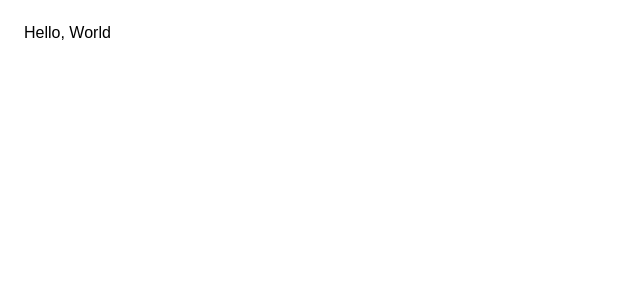
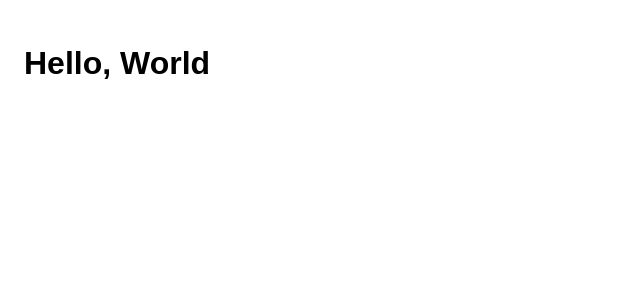
Before and after one commit to JBogart91/cheesesteak, a Nuxt app: page / in a window 1280 px wide. Shown: the top 300 px of the page, without its empty margins (0-640 px from the left). Built offline with nearby package versions, Linux system fonts and the light colour scheme.

Commit message:
Tidy up styling

```diff
--- a/src/assets/styles/main.scss
+++ b/src/assets/styles/main.scss
@@ -1,5 +1,4 @@
 $futura: 'Futura', sans-serif;
-
 
 body {
   font-family: $futura;
--- a/src/layouts/default.vue
+++ b/src/layouts/default.vue
@@ -1,5 +1,5 @@
 <template>
-  <div class="page-wrap">
+  <div>
     <main>
       <nuxt></nuxt>
     </main>
@@ -11,12 +11,9 @@
 </script>
 
 <style lang="scss" scoped>
-  .page-wrap {
+  main {
     background-color: white;
     overflow-y: auto;
-  }
-
-  main {
     padding: 16px;
   }
 </style>
--- a/src/pages/index.vue
+++ b/src/pages/index.vue
@@ -1,5 +1,7 @@
 <template>
-<div>Hello, World</div>
+  <div>
+    <h1>Hello, World</h1>
+  </div>
 </template>
 
 <script>
```
